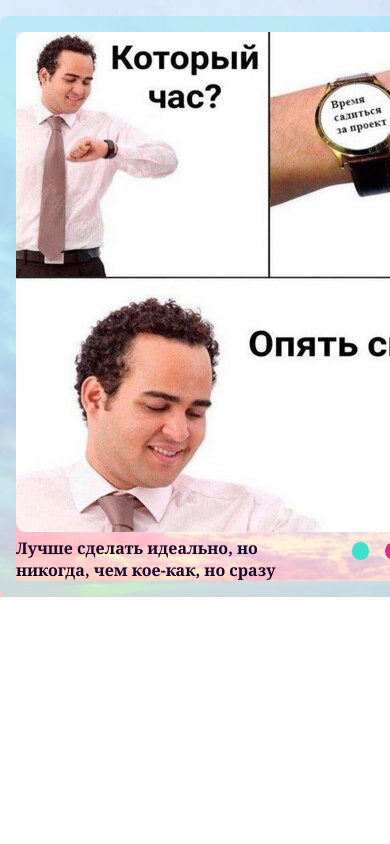
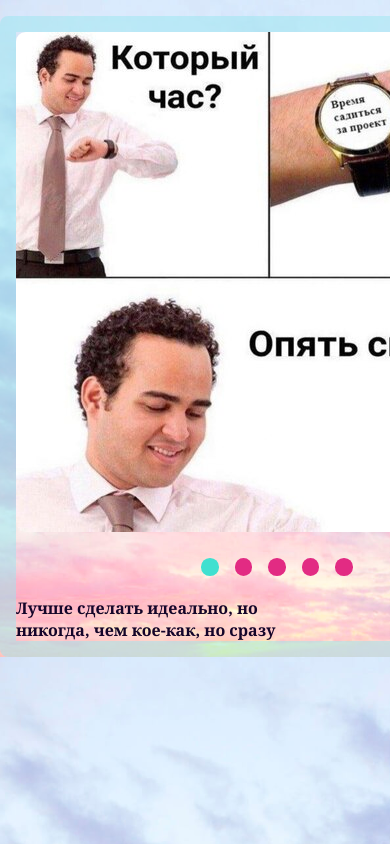
Before and after one commit to darin4/cssMemeSlider, a plain HTML site: page cssMemeSlider/index.html in a window 390 px wide. Shown: the top 844 px of the page. Drawn offline with Linux system fonts and the light colour scheme.

Commit message:
feat: add breakpoint (Mon, Sep 16, 2024 04:58:49 AM)

```diff
--- a/cssMemeSlider/style.css
+++ b/cssMemeSlider/style.css
@@ -8,7 +8,8 @@
 }
 
 body {
-  background: url(./images/bckgr-image.jpg) no-repeat center / cover;
+  background: url(./images/bckgr-image.jpg) repeat;
+  background-size: cover;
   padding-top: 1rem;
 }
 
@@ -111,8 +112,8 @@ input[name="radio"] {
 }
 
 #radio5:checked ~ .slides .s1 {
-    margin-left: -80%;
-  }
+  margin-left: -80%;
+}
 
 #radio1:checked ~ .desc-container .desc .t1 {
   margin-left: 0;
@@ -169,3 +170,33 @@ input[name="radio"] {
 #radio5:checked:hover ~ .nav-panel .nav-circle5 {
   background: cyan;
 }
+
+@media screen and (max-width: 640px) {
+    .slider-container {
+        gap: 1rem;
+    }
+
+  .slider {
+    flex-direction: column;
+    gap: 0.7rem;
+    width: 100%;
+  }
+  .slide img {
+    width: 100%;
+   }
+
+  .nav-panel {
+    order: 1;
+    max-width: 100%;
+    justify-content: center;
+    margin-left: 11.25rem;
+  }
+
+  .desc-container {
+    order: 2;
+  }
+
+  .slide {
+    /*max-width: 25rem;*/
+  }
+}
```
